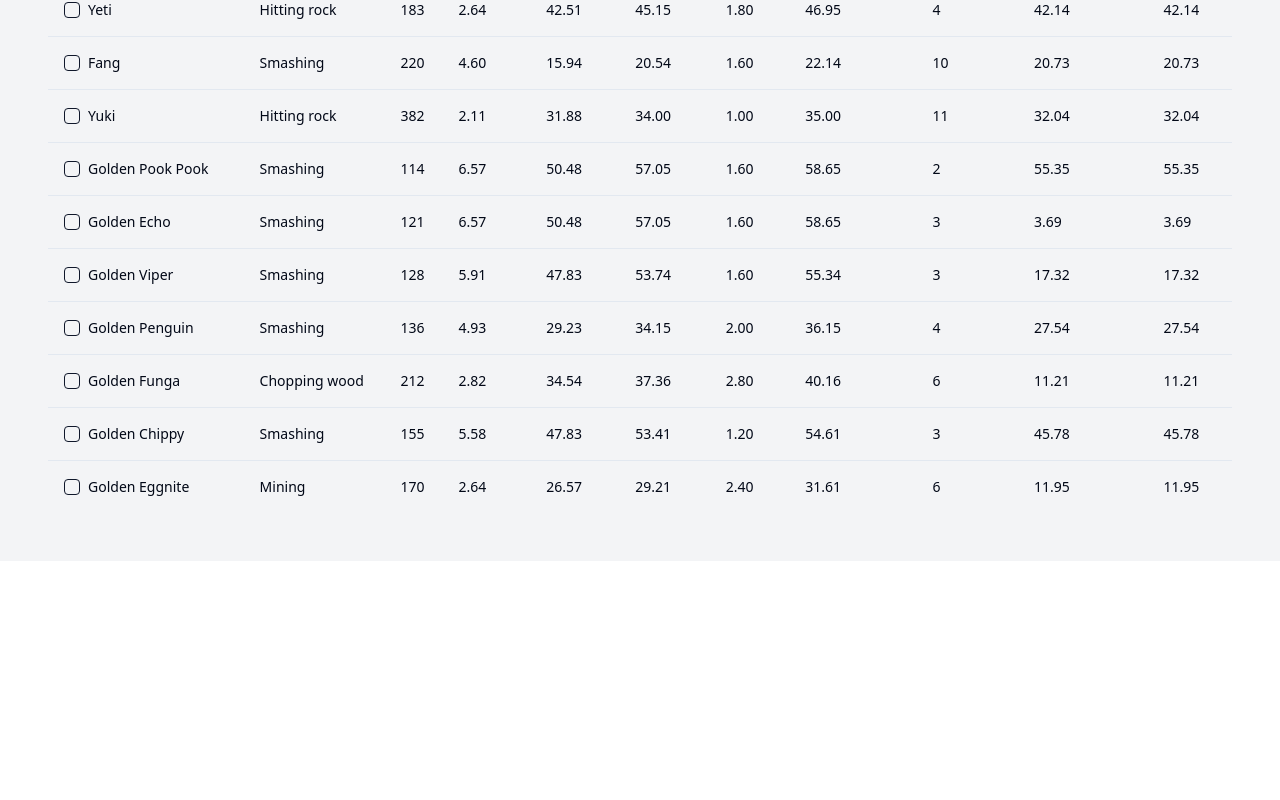
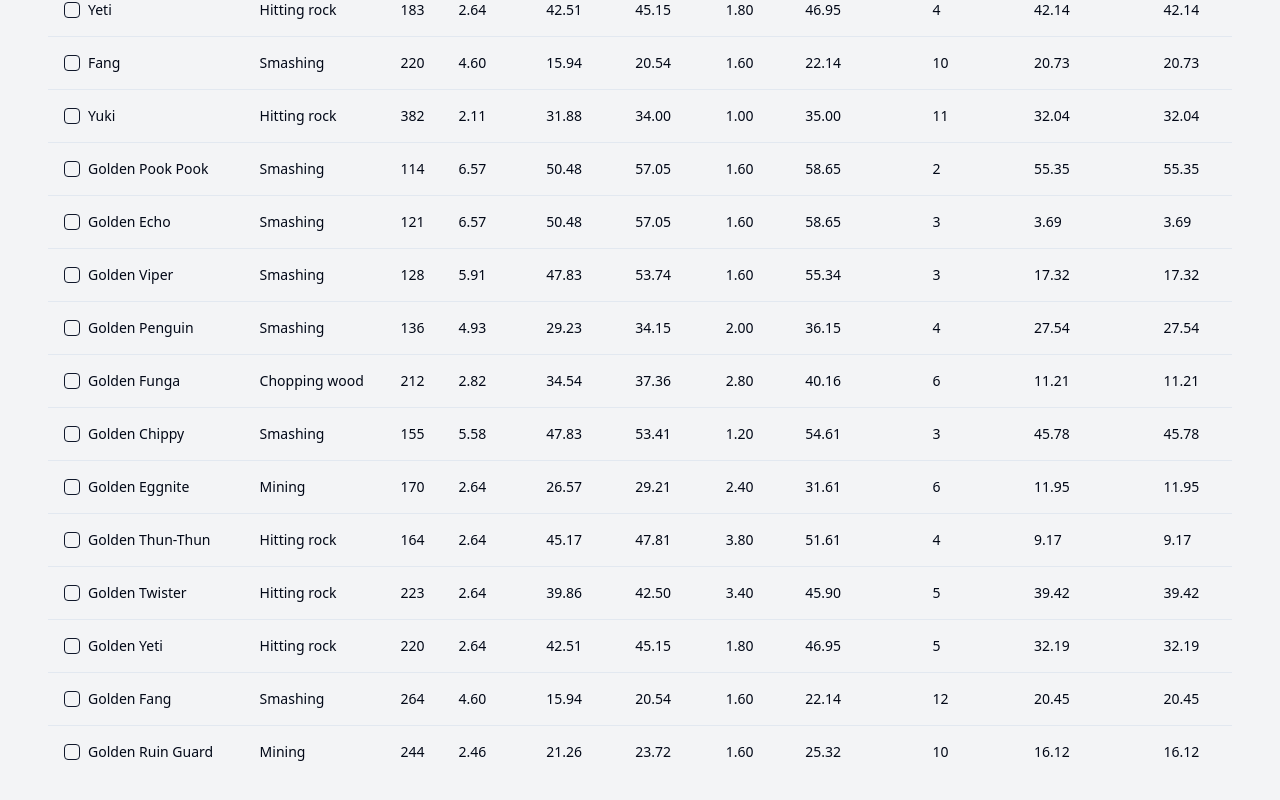
Before and after one commit to bensoro2/monster-math-magic-02, a React (Vite) app: page / in a window 1280 px wide. Shown: the part 3657-4457 px from the top of the page. Before the commit the page ends 4218 px from the top, so only its background shows below. Built offline with nearby package versions, Linux system fonts and the light colour scheme.

Commit message:
Add monster below Golden Eggnite
Added a new monster to the list below the Golden Eggnite in the monster data and updated the damage calculation logic accordingly.
[skip gpt_engineer]

```diff
--- a/src/data/monsterData.js
+++ b/src/data/monsterData.js
@@ -64,5 +64,10 @@ export const monsters = [
   { name: "Golden Penguin", type: "Smashing", hp: 136, resistances: { physical: 25, fire: 10, cold: 50, lightning: 10, chaos: 45 } },
   { name: "Golden Funga", type: "Chopping wood", hp: 212, resistances: { physical: 20, fire: 5, cold: 30, lightning: 60, chaos: 35 } },
   { name: "Golden Chippy", type: "Smashing", hp: 155, resistances: { physical: 15, fire: 35, cold: 70, lightning: 35, chaos: 10 } },
-  { name: "Golden Eggnite", type: "Mining", hp: 170, resistances: { physical: 25, fire: 40, cold: 40, lightning: 10, chaos: 50 } }
+  { name: "Golden Eggnite", type: "Mining", hp: 170, resistances: { physical: 25, fire: 40, cold: 40, lightning: 10, chaos: 50 } },
+  { name: "Golden Thun-Thun", type: "Hitting rock", hp: 164, resistances: { physical: 25, fire: 60, cold: 5, lightning: 45, chaos: 15 } },
+  { name: "Golden Twister", type: "Hitting rock", hp: 223, resistances: { physical: 25, fire: 70, cold: 15, lightning: 40, chaos: 25 } },
+  { name: "Golden Yeti", type: "Hitting rock", hp: 220, resistances: { physical: 25, fire: 25, cold: 55, lightning: 40, chaos: 20 } },
+  { name: "Golden Fang", type: "Smashing", hp: 264, resistances: { physical: 30, fire: 20, cold: 60, lightning: 35, chaos: 70 } },
+  { name: "Golden Ruin Guard", type: "Mining", hp: 244, resistances: { physical: 30, fire: 60, cold: 60, lightning: 10, chaos: 60 } }
 ];
```
